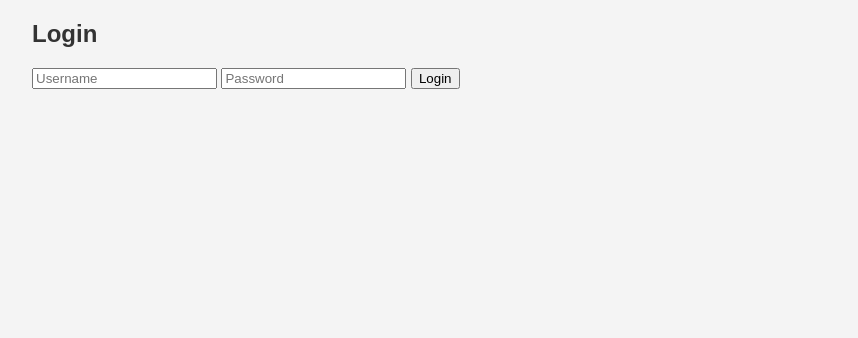
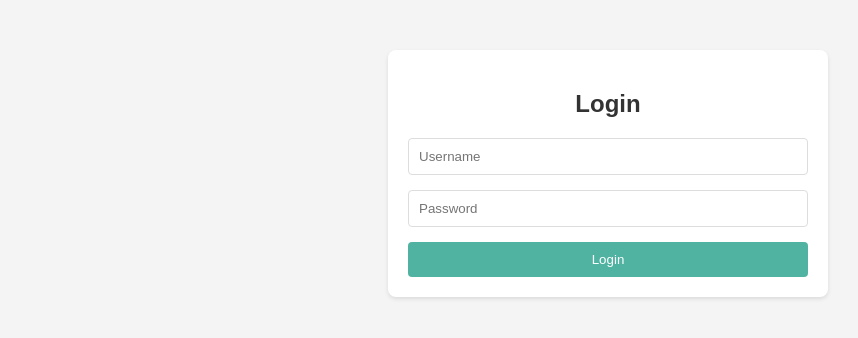
Before and after one commit to Smarandii/hvmnd-admin-panel, a Flask app: page /login in a window 1280 px wide. Shown: the top 338 px of the page, without its empty margins (32-890 px from the left). Run offline with Flask 3, Linux system fonts and the light colour scheme; some libraries are stand-ins or nearby versions.

Commit message:
HVM-4 | Cosmetic changes to login page

```diff
--- a/static/css/users-style.css
+++ b/static/css/users-style.css
@@ -135,3 +135,51 @@ th {
 th:hover {
     background-color: #e0e0e0;
 }
+
+.login-container {
+    max-width: 400px;
+    margin: 50px auto;
+    padding: 20px;
+    background-color: #fff;
+    border-radius: 8px;
+    box-shadow: 0 2px 4px rgba(0, 0, 0, 0.1);
+    text-align: center;
+}
+
+.login-container h2 {
+    margin-bottom: 20px;
+    font-size: 24px;
+    color: #333;
+}
+
+.login-container form {
+    display: flex;
+    flex-direction: column;
+}
+
+.login-container input[type="text"],
+.login-container input[type="password"] {
+    padding: 10px;
+    margin-bottom: 15px;
+    border: 1px solid #ddd;
+    border-radius: 4px;
+}
+
+.login-container button {
+    padding: 10px;
+    background-color: #50b3a2;
+    color: white;
+    border: none;
+    border-radius: 4px;
+    cursor: pointer;
+    transition: background-color 0.3s;
+}
+
+.login-container button:hover {
+    background-color: #429186;
+}
+
+.flashes {
+    color: red;
+    margin-bottom: 15px;
+}
--- a/templates/login.html
+++ b/templates/login.html
@@ -6,6 +6,7 @@
 </head>
 <body>
     <div class="container">
+        <div class="login-container">
             <h2>Login</h2>
             {% with messages = get_flashed_messages() %}
                 {% if messages %}
@@ -22,5 +23,6 @@
                 <button type="submit">Login</button>
             </form>
         </div>
+    </div>
 </body>
 </html>
```
Lines whose indentation alone changed are shown as unchanged.
